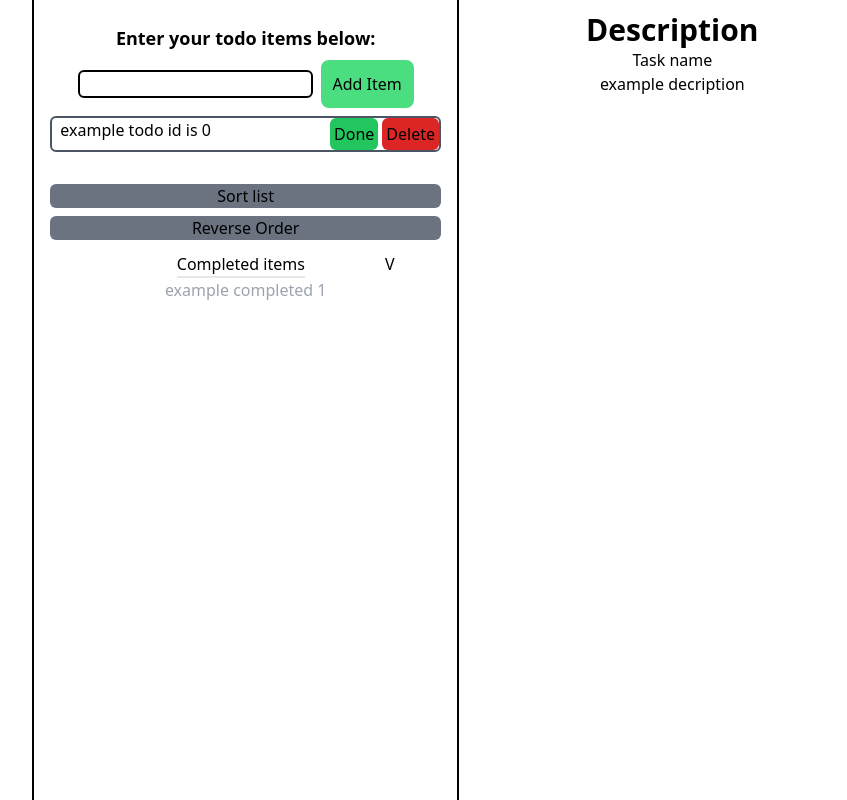
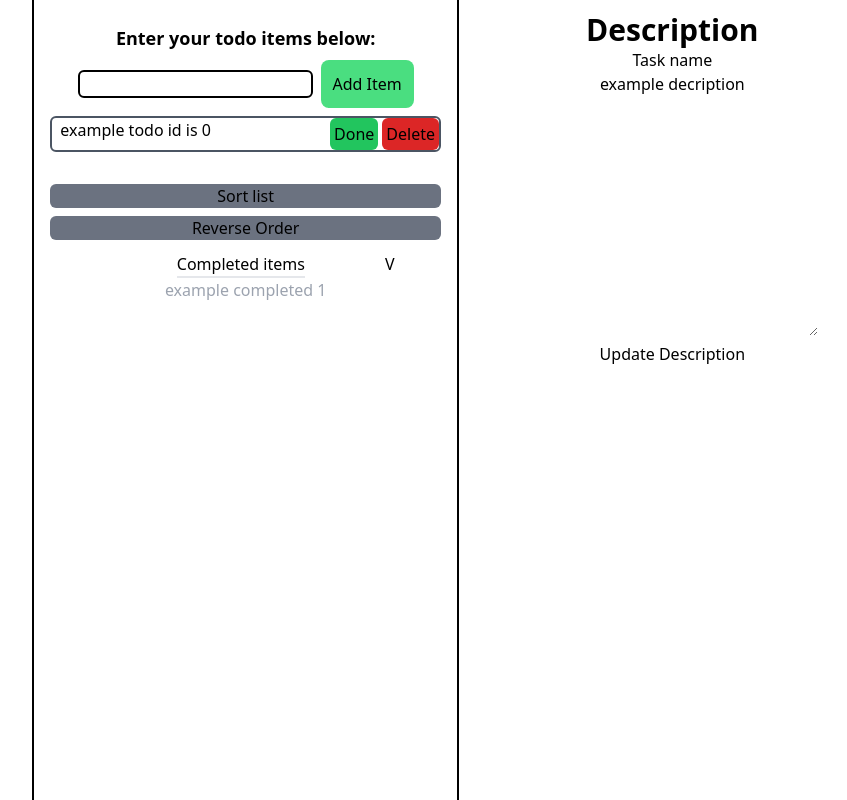
Before and after one commit to Tatooles/vue-todo-list, a Vue app: page / in a window 1280 px wide. Shown: the whole page, without its empty margins (181-1028 px from the left). Built offline with nearby package versions, Linux system fonts and the light colour scheme.

Commit message:
Logic for updating description

```diff
--- a/src/components/TodoList.vue
+++ b/src/components/TodoList.vue
@@ -4,6 +4,7 @@ import { ref } from 'vue'
 let id = 0
 
 const currentText = ref('')
+const currentDecription = ref('')
 const showCompleted = ref(true)
 
 // This is the ID of the current active task for which we will show the decription
@@ -32,9 +33,14 @@ const completeItem = (todo: any) => {
 }
 
 const updateCurrent = (id: number) => {
-  // if (currentTask.value < todos.value.length - 1)
-  //   currentTask.value += 1
   currentTask.value = id;
+}
+
+const updateDecription = () => {
+  // Update the decription of the current task
+  let current = todos.value.filter(t => t.id === currentTask.value)
+  current[0].description = currentDecription.value
+  currentDecription.value = ''
 }
 
 const sortList = () => {
@@ -97,6 +103,10 @@ const reverseList = () => {
     <h2 class="text-3xl font-semibold">Description</h2>
     <h3>Task name</h3>
     <p>{{ todos.filter(t => t.id === currentTask)[0].description }}</p>
+    <form @submit.prevent="updateDecription">
+      <textarea cols="30" rows="10" v-model="currentDecription"></textarea>
+      <button>Update Description</button>
+    </form>
   </div>
 </template>
 
```
